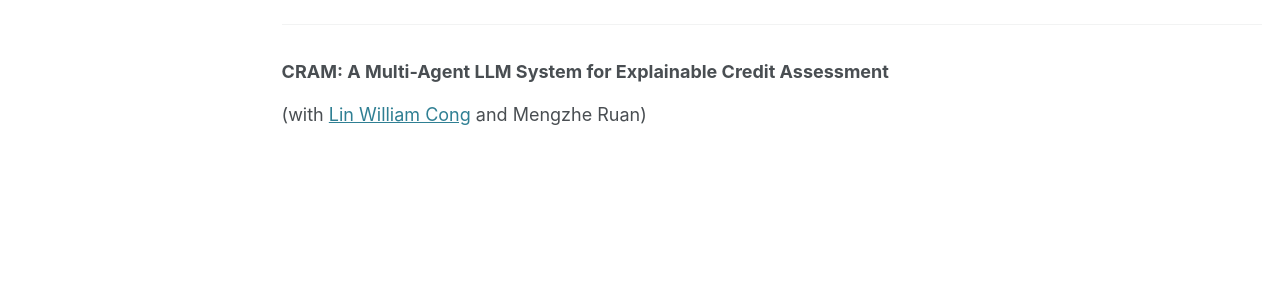
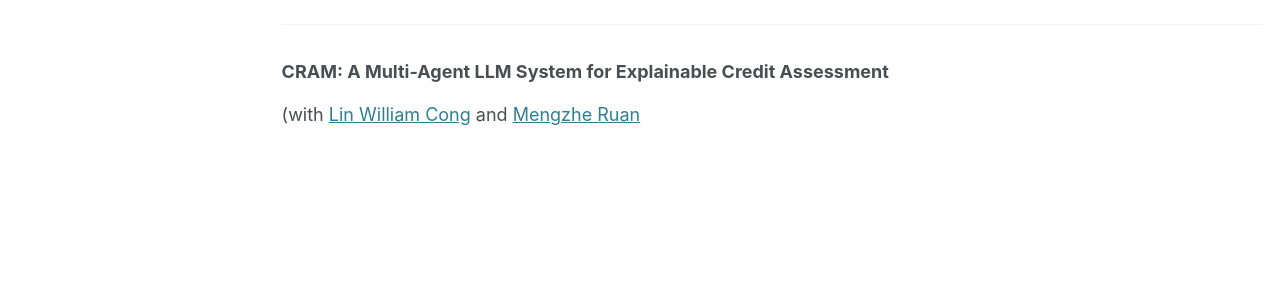
Before and after one commit to GuangyanGan/GuangyanGan.github.io, a Jekyll site: the page built from _pages/Research.md, in a window 1280 px wide and 900 px high, scrolled down 971 px. Shown: the part 360-657 px from the top of the window. Built offline with Jekyll 4.4.1, drawn with Linux system fonts in a browser that asks for light colours; part of the change alters nothing that is shown.

```diff
--- a/_pages/Research.md
+++ b/_pages/Research.md
@@ -57,4 +57,4 @@ INFORMS Annual Meeting 2025
 ---
 
 ### CRAM: A Multi-Agent LLM System for Explainable Credit Assessment
-(with [Lin William Cong](https://www.linwilliamcong.com)  and Mengzhe Ruan)
+(with [Lin William Cong](https://www.linwilliamcong.com)  and [Mengzhe Ruan](https://mezrua.github.io)
```
